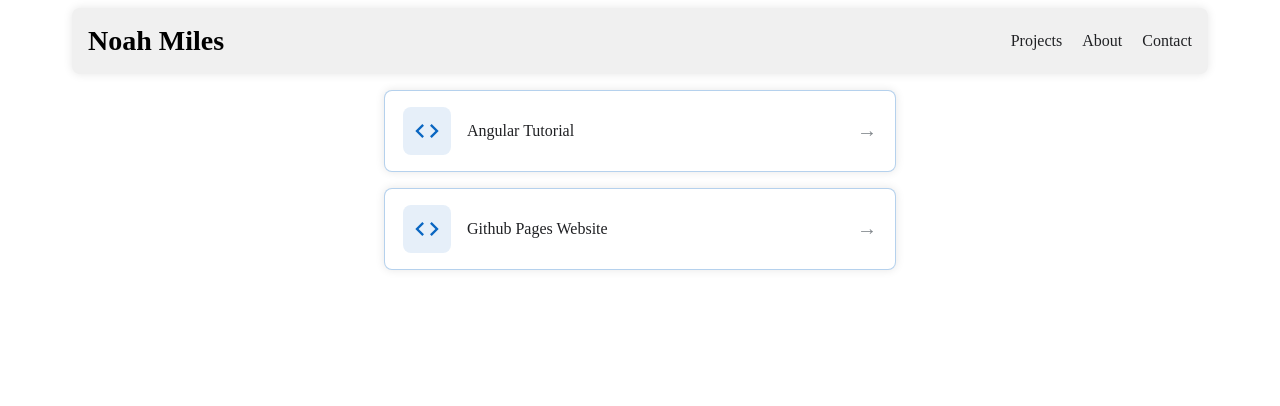
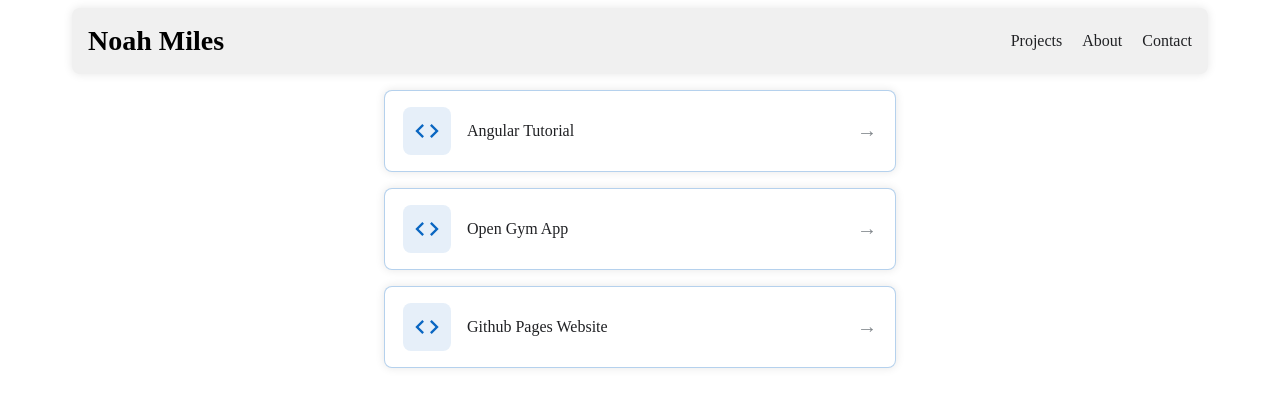
Before and after one commit to noahemiles/noahemiles.github.io, an Angular app: page /projects in a window 1280 px wide. Shown: the top 406 px of the page. Built offline with nearby package versions, Linux system fonts and the light colour scheme.

Commit message:
init open gym route

```diff
--- a/src/app/app.routes.ts
+++ b/src/app/app.routes.ts
@@ -4,6 +4,7 @@ import { DetailsComponent } from './details/details.component';
 import { AboutComponent } from './about/about.component';
 import { ContactComponent } from './contact/contact.component';
 import { ProjectsPageComponent } from './projects-page/projects-page.component';
+import { OpenGymComponent } from './open-gym/open-gym.component';
 
 export const routes: Routes = [
   {
@@ -30,5 +31,10 @@ export const routes: Routes = [
     path: 'projects',
     component: ProjectsPageComponent,
     title: "Projects"
+  },
+  {
+    path: 'open-gym',
+    component: OpenGymComponent,
+    title: "Open Gym"
   }
 ];
--- /dev/null
+++ b/src/app/open-gym/open-gym.component.html
@@ -0,0 +1 @@
+<p>open-gym works!</p>
--- a/src/app/projects-page/projects-page.component.html
+++ b/src/app/projects-page/projects-page.component.html
@@ -1,4 +1,5 @@
 <section>
     <app-project-tile [projectDetails]="{path: 'angular', title: 'Angular Tutorial'}"></app-project-tile>
+    <app-project-tile [projectDetails]="{path: 'open-gym', title: 'Open Gym App'}"></app-project-tile>
     <app-project-tile [projectDetails]="{path: 'https://github.com/noahemiles/noahemiles.github.io', title: 'Github Pages Website', isExternal: true}"></app-project-tile>
 </section>
```
Also changed, not shown: src/app/open-gym/open-gym.component.ts (added, +12 -0 lines), src/app/open-gym/open-gym.component.css (added), 1 other file (tests, documents, lock files or other folders).
